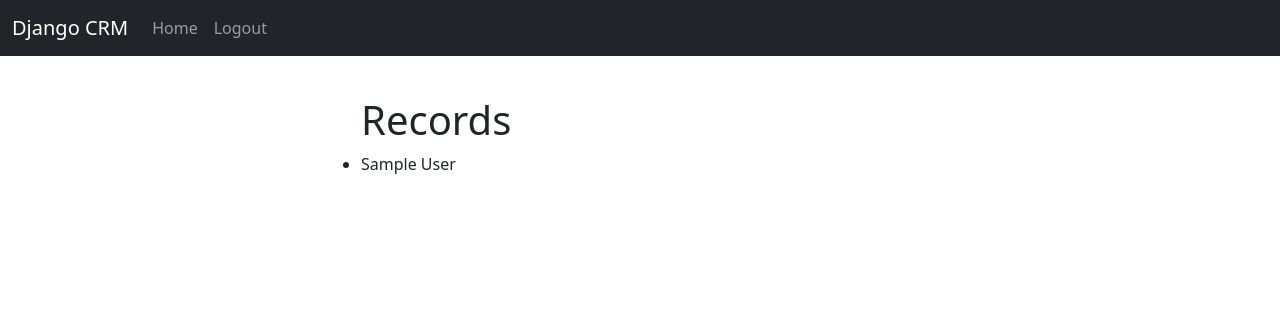
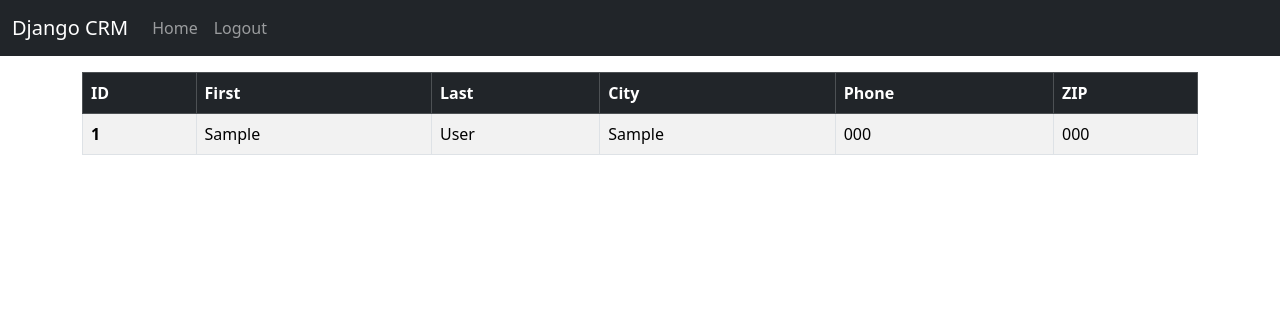
Before and after one commit to jisazamp/django-crm, a Django app: page /crm/ in a window 1280 px wide. Shown: the top 316 px of the page. Run offline with Django 5.2, Linux system fonts and the light colour scheme; a user stored in the database is signed in; tables that the repository leaves empty hold one stand-in row (values such as "Sample post").

Commit message:
bootstrap table

```diff
--- a/crm/templates/home.html
+++ b/crm/templates/home.html
@@ -1,5 +1,5 @@
 {% extends 'base.html' %} {% block content %}
-<div class="col-md-6 offset-md-3 mt-3">
+<div>
   {% if user.is_authenticated %}
     {% include 'records.html' %}
   {% else %}
--- a/crm/templates/records.html
+++ b/crm/templates/records.html
@@ -1,12 +1,30 @@
-<br />
-<h1>Records</h1>
-
-<ul style="padding: 0;">
 {% if records %}
+<div class="table-responsive">
+<table class="table table-striped mt-3 table-hover table-bordered">
+  <thead class="table-dark">
+    <tr>
+      <th scope="col">ID</th>
+      <th scope="col">First</th>
+      <th scope="col">Last</th>
+      <th scope="col">City</th>
+      <th scope="col">Phone</th>
+      <th scope="col">ZIP</th>
+    </tr>
+  </thead>
+  <tbody>
 {% for record in records %}
-      <li>{{record}}</li>
+  <tr>
+      <th scope="row">{{record.id}}</th>
+      <td>{{record.first_name}}</td>
+      <td>{{record.last_name}}</td>
+      <td>{{record.city}}</td>
+      <td>{{record.phone}}</td>
+      <td>{{record.zip_code}}</td>
+  </tr>
 {% endfor %}
+  </tbody>
+</table>
+</div>
 {% else %}
 <p>No records found!</p>
 {% endif %}
-</ul>
```
Lines whose indentation alone changed are shown as unchanged.
